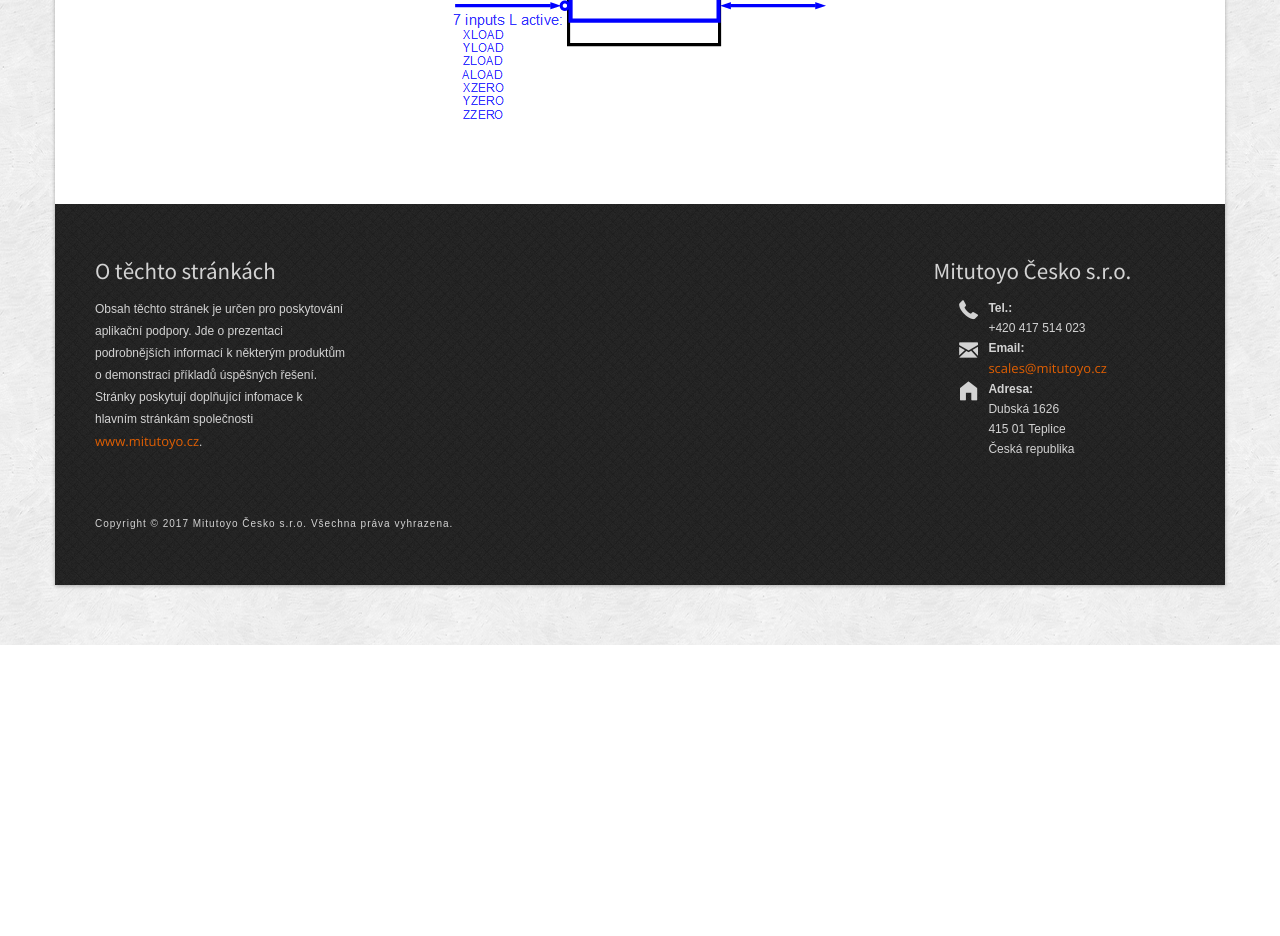
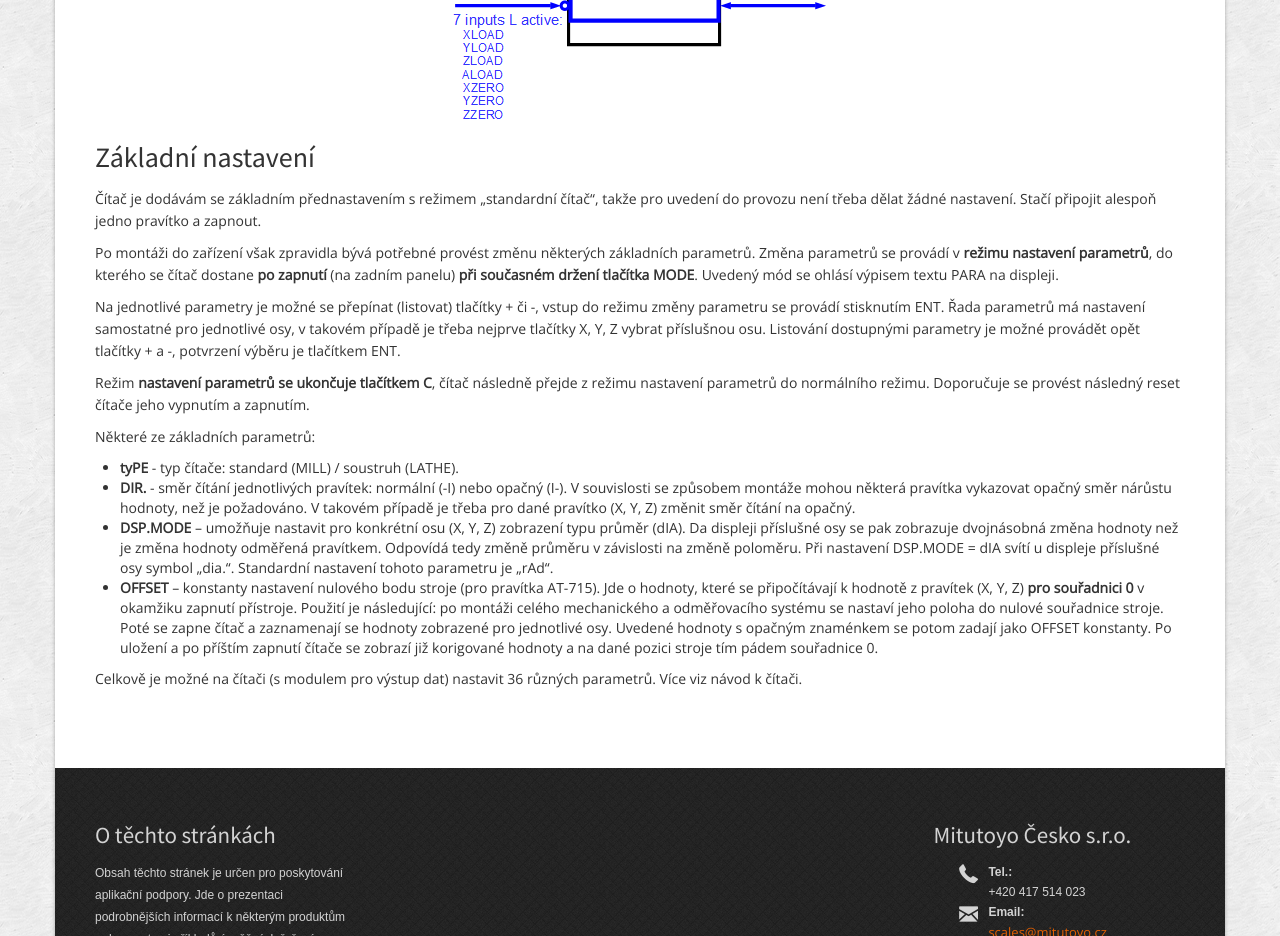
Before and after one commit to mitutoyocz/scales, a plain HTML site: page scales-dro.html in a window 1280 px wide. Shown: the part 3100-4036 px from the top of the page. Before the commit the page ends 3745 px from the top, so only its background shows below. Drawn offline with nearby package versions, Linux system fonts and the light colour scheme.

Commit message:
Added section KA-200 "basic setting".

```diff
--- a/scales-dro.html
+++ b/scales-dro.html
@@ -132,7 +132,7 @@
 						<small><i>Porovnání profilu standardního pravítka AT-715 a pravítka s nejmenším profilem AT-112.</small></i>
 					</p>
 
-					<h2>DRO čítač KA-200</h2>
+					<h2 id="ka200">DRO čítač KA-200</h2>
 					<p><small><i>Vyobrazení čítače je nahoře v hlavičce stránky.</small></i>
 					</p>
 					<p>Ovládací a zobrazovací jednotka DRO systémů je obvykle nazývána jako „čítač“ (display counter). Toto pojmenování vychází z technického a historického principu jednotky, jejíž zásadní úlohou bylo čítat impulzy z inkrementálních pravítek. S příchodem Absolute pravítek a se zvýšením funkcionality a inteligence jednotky již není název čítač zcela výstižný, nicméně v běhu doby se stal vžitým pojmem.
@@ -165,6 +165,30 @@
 
 					<p style="text-align:center">
 						<img src="images/KA-200 schema.png" alt="">
+					</p>
+
+					<h3>Základní nastavení</h3>
+					<p>Čítač je dodávám se základním přednastavením s režimem „standardní čítač“, takže pro uvedení do provozu není třeba dělat žádné nastavení. Stačí připojit alespoň jedno pravítko a zapnout.
+					</p>
+					<p>Po montáži do zařízení však zpravidla bývá potřebné provést změnu některých základních parametrů. Změna parametrů se provádí v <strong>režimu nastavení parametrů</strong>, do kterého se čítač dostane <strong>po zapnutí</strong> (na zadním panelu) <strong>při současném držení tlačítka MODE</strong>. Uvedený mód se ohlásí výpisem textu PARA na displeji.
+					</p>
+					<p>Na jednotlivé parametry je možné se přepínat (listovat) tlačítky + či -, vstup do režimu změny parametru se provádí stisknutím ENT. Řada parametrů má nastavení samostatné pro jednotlivé osy, v takovém případě je třeba nejprve tlačítky X, Y, Z vybrat příslušnou osu. Listování dostupnými parametry je možné provádět opět tlačítky + a -, potvrzení výběru je tlačítkem ENT.
+					</p>
+					<p>Režim <strong>nastavení parametrů se ukončuje tlačítkem C</strong>, čítač následně přejde z režimu nastavení parametrů do normálního režimu. Doporučuje se provést následný reset čítače jeho vypnutím a zapnutím.
+					</p>
+					<p>Některé ze základních parametrů:
+					</p>
+					<ul>
+						<li><strong>tyPE</strong> - typ čítače: standard (MILL) / soustruh (LATHE).
+						</li>
+						<li><strong>DIR.</strong>  - směr čítání jednotlivých pravítek: normální (-I) nebo opačný (I-). V souvislosti se způsobem montáže mohou některá pravítka vykazovat opačný směr nárůstu hodnoty, než je požadováno. V takovém případě je třeba pro dané pravítko (X, Y, Z) změnit směr čítání na opačný.
+						</li>
+						<li><strong>DSP.MODE</strong> – umožňuje nastavit pro konkrétní osu (X, Y, Z) zobrazení typu průměr (dIA). Da displeji příslušné osy se pak zobrazuje dvojnásobná změna hodnoty než je změna hodnoty odměřená pravítkem. Odpovídá tedy změně průměru v závislosti na změně poloměru.  Při nastavení DSP.MODE =  dIA svítí u displeje příslušné osy symbol „dia.“. Standardní nastavení tohoto parametru je „rAd“.
+						</li>
+						<li><strong>OFFSET</strong> – konstanty nastavení nulového bodu stroje (pro pravítka AT-715). Jde o hodnoty, které se připočítávají k hodnotě z pravítek (X, Y, Z) <strong>pro souřadnici 0</strong> v okamžiku zapnutí přístroje. Použití je následující: po montáži celého mechanického a odměřovacího systému se nastaví jeho poloha do nulové souřadnice stroje. Poté se zapne čítač a zaznamenají se hodnoty zobrazené pro jednotlivé osy. Uvedené hodnoty s opačným znaménkem se potom zadají jako OFFSET konstanty. Po uložení a po příštím zapnutí čítače se zobrazí již korigované hodnoty a na dané pozici stroje tím pádem souřadnice 0.
+						</li>
+					</ul>
+					<p>Celkově je možné na čítači (s modulem pro výstup dat) nastavit 36 různých parametrů. Více viz návod k čítači.
 					</p>
 
 
```
